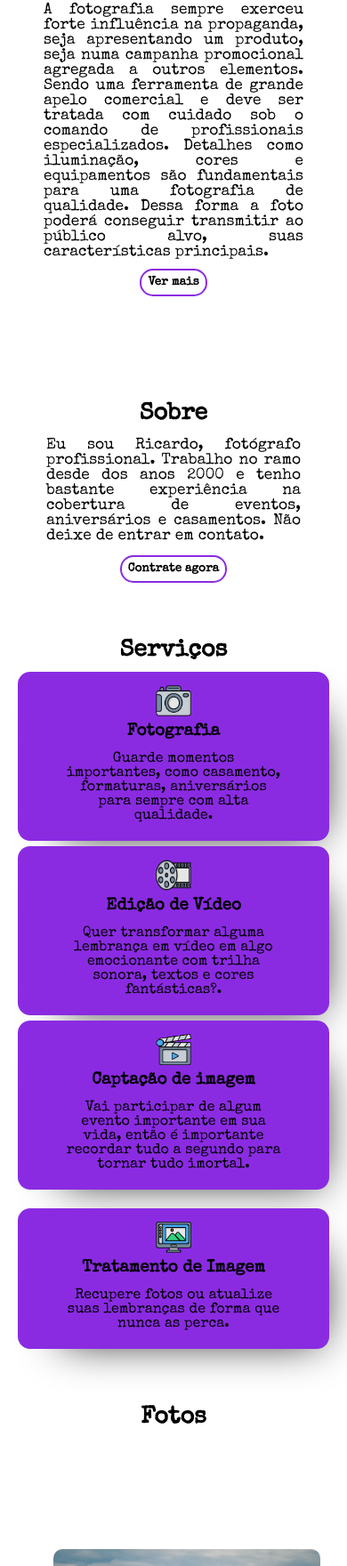
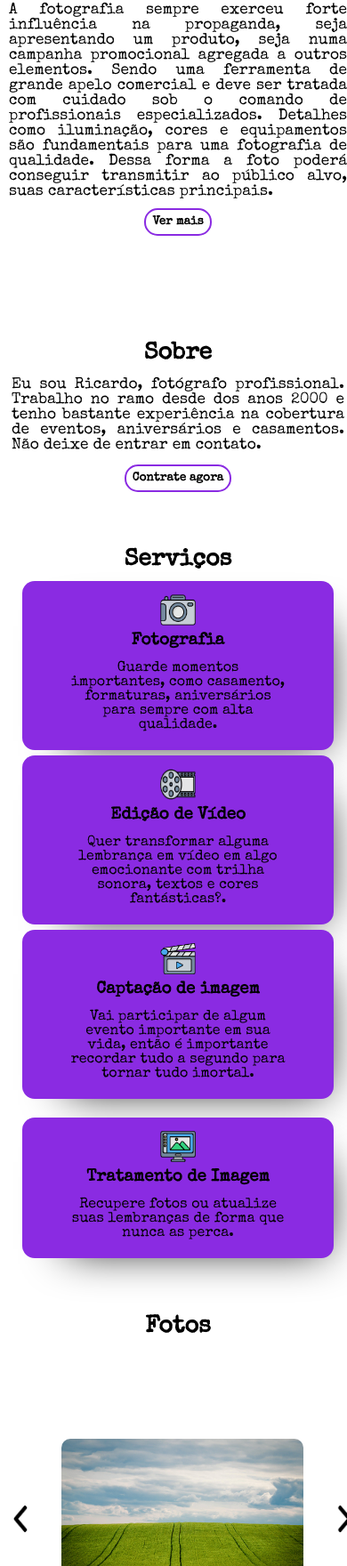
Before and after one commit to AntonyGuzma/avaliacao, a plain HTML site: page index.html in a window 390 px wide. Shown: the part 240-2000 px from the top of the page at 89% size. Drawn offline with nearby package versions, Linux system fonts and the light colour scheme.

Commit message:
celular foto responsive

```diff
--- a/css/celular.css
+++ b/css/celular.css
@@ -64,6 +64,7 @@ nav ul li a:hover{
     height: auto;
     margin-top: 2%;
     padding-top: 3rem;
+    min-width: 400px;
     text-align: center;
     display: flex;
     flex-direction: column;
@@ -74,6 +75,7 @@ nav ul li a:hover{
 #topo h1{
     font-size: 20pt;
     margin-bottom: rem;
+    min-width: 400px;
 }
 
 #topo p{
@@ -81,6 +83,7 @@ nav ul li a:hover{
     padding: 10px;
     font-size: 13pt;
     text-align: justify;
+    min-width: 400px;
 }
 
 #topo a{
@@ -97,10 +100,12 @@ nav ul li a:hover{
 /*Sobre*/
 #sobre h2{
     font-size: 20pt;
+    min-width: 400px;
 }
 
 #sobre p{
     width: 80%;
+    min-width: 400px;
     padding: 13px;
     font-size: 13pt;
     text-align: center;
@@ -135,6 +140,7 @@ body h2{
     text-align: center;
     padding-top: 3rem;
     margin-top: 15px;
+    min-width: 400px;
 }
 
 .cards{
@@ -142,6 +148,7 @@ body h2{
     grid-template-rows: 25% 25% 25% 25%; /*Divide em duas colunas*/
     gap: 8px;
     padding: 10px;
+    min-width: 400px;
     margin: auto;
 }
 
@@ -188,7 +195,7 @@ body h2{
   .container-slider {
     display: flex;
     width: 100%;
-    min-width: 420px;
+    min-width: 400px;
     min-height:400px;
     align-items: center;
     justify-content: center;
@@ -199,18 +206,18 @@ body h2{
     display: flex;
     align-items: center;
     justify-content: center;
-    width: 500px;
+    width: 400px;
     height: 405px;
     overflow: hidden;
     border-radius: 10px;
-    margin: 2rem;
+    margin: 0px;
   }
 
   .slider {
     opacity: 0;
     transition: opacity .2s;
     position: absolute;
-    width: 100%;
+    width: 80%;
     border-radius: 10px;
   }
 
@@ -236,9 +243,6 @@ body h2{
     transform: rotate(180deg);
   }
 
-  #next-button{
-    margin-right: 10px;
-  }
 /*Fotos*/
 
 
@@ -251,6 +255,7 @@ body h2{
 .bnt-voltar-text{
     text-align: center;
     margin: 0px 0px 1rem 0px;
+    min-width: 400px;
 }
 
 .bnt-voltar-text a{
@@ -275,7 +280,7 @@ body h2{
 .contato{
     background-color: #000000;
     width: 100%;
-    min-width: 372px;
+    min-width: 400px;
     height: 10%;
     color: #8a2be2;
     display: grid;
@@ -326,6 +331,7 @@ body h2{
 footer{
     height: 40px;
     width: auto;
+    min-width: 400px;
     background-color: #000000;
     color: #8a2be2;
     font-size: 7pt;
```
